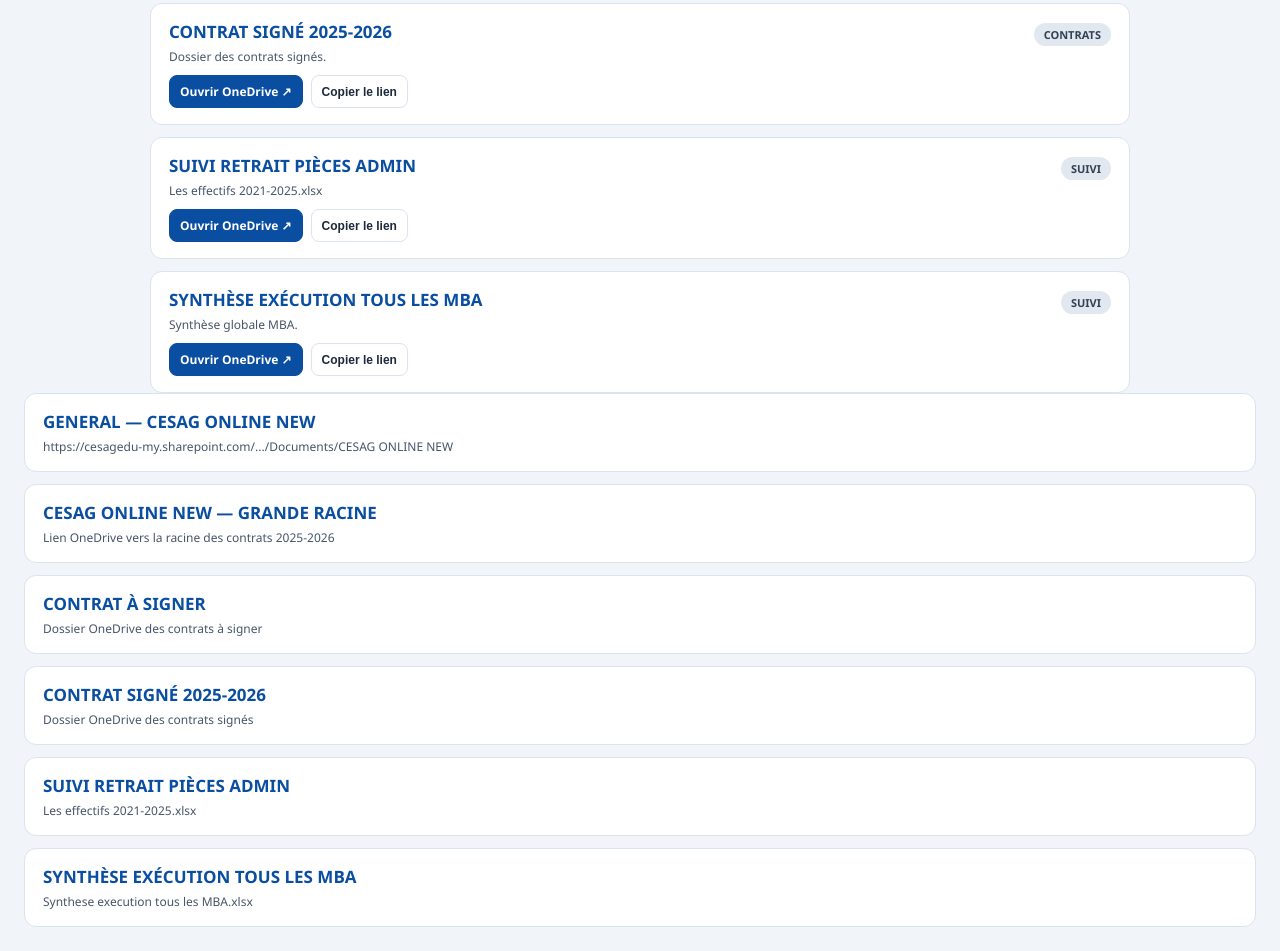
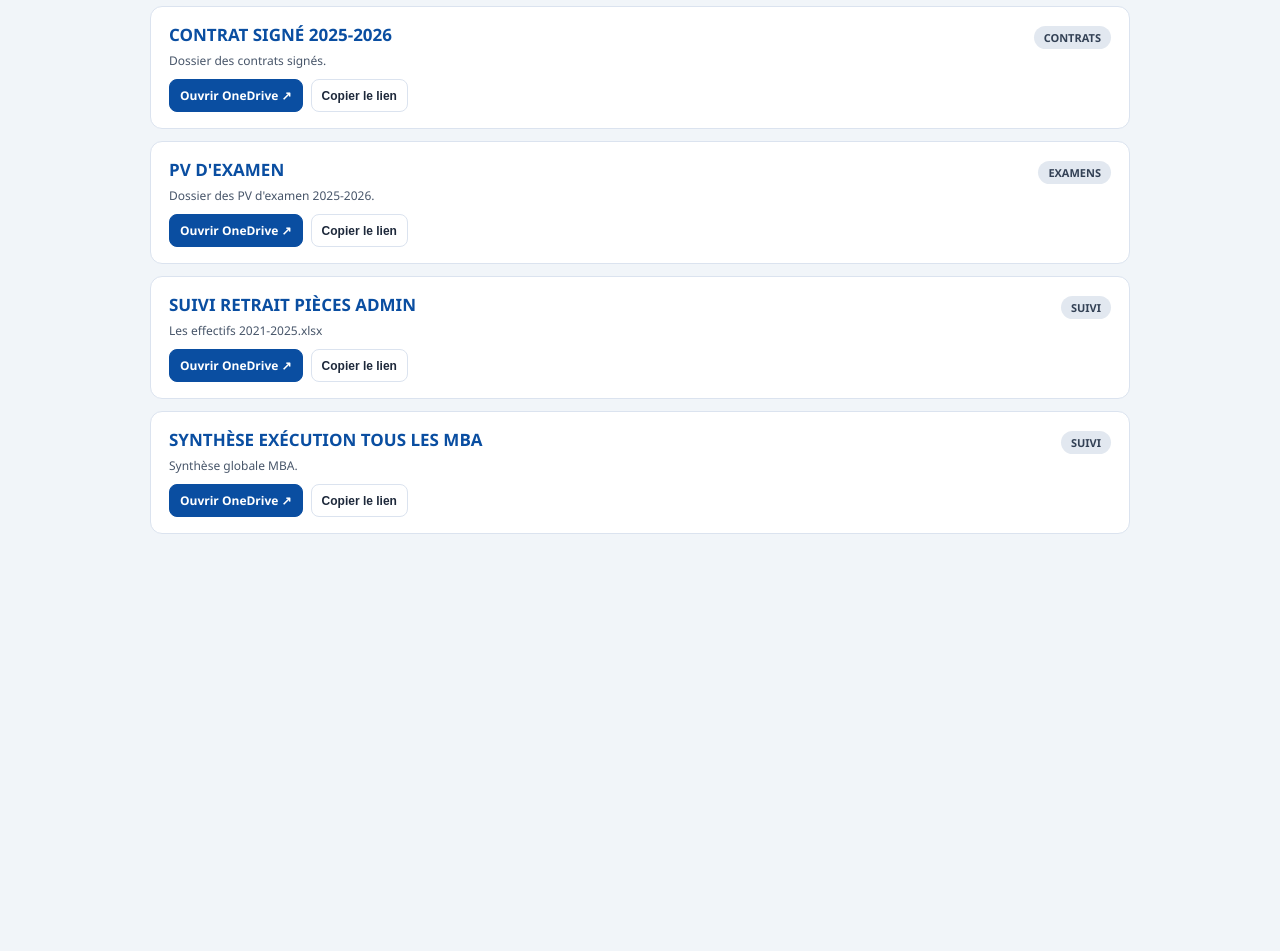
Before and after one commit to oscarkakpo-create/cockpitdigitalperso, a plain HTML site: page cesag-online-2026-admin.html in a window 1280 px wide. Shown: the part 582-1533 px from the top of the page. After the commit the page ends 1140 px from the top, so only its background shows below. Drawn offline with Linux system fonts and the light colour scheme.

Commit message:
Ajoute le lien PV d'examen et supprime les doublons en zone administrative

```diff
--- a/cesag-online-2026-admin.html
+++ b/cesag-online-2026-admin.html
@@ -6,7 +6,6 @@
   <title>CESAG ONLINE 2026 — Zone Administrative</title>
   <style>
     :root{--bg:#f1f5f9;--card:#fff;--ink:#0f172a;--muted:#475569;--brand:#0b6b3a;--brand2:#0a4ea1;--line:#dbe3ef;--pill:#e2e8f0}
-    :root{--bg:#f1f5f9;--card:#ffffff;--ink:#0f172a;--muted:#475569;--brand:#0b6b3a;--brand2:#0a4ea1;--line:#dbe3ef}
     *{box-sizing:border-box;margin:0;padding:0}
     body{font-family:"Segoe UI",system-ui,sans-serif;background:var(--bg);color:var(--ink);padding:24px}
     .wrap{max-width:980px;margin:0 auto}
@@ -25,11 +24,6 @@
     .btn{border:1px solid var(--line);border-radius:8px;padding:7px 10px;font-size:12px;font-weight:700;text-decoration:none;cursor:pointer}
     .btn.open{background:#0a4ea1;color:#fff;border-color:#0a4ea1}
     .btn.copy{background:#fff;color:#1e293b}
-    .links{display:grid;gap:12px}
-    .link-card{display:block;background:var(--card);border:1.5px solid var(--line);border-radius:12px;padding:16px 18px;text-decoration:none;color:inherit;transition:.15s}
-    .link-card:hover{transform:translateY(-2px);border-color:var(--brand2);box-shadow:0 8px 22px rgba(10,78,161,.13)}
-    .link-title{font-size:17px;font-weight:800;color:var(--brand2);margin-bottom:5px}
-    .link-url{font-size:12px;color:var(--muted);word-break:break-all}
   </style>
 </head>
 <body>
@@ -49,12 +43,21 @@
       {tag:'CONTRATS', title:'CESAG ONLINE NEW — GRANDE RACINE', url:'https://cesagedu-my.sharepoint.com/personal/dfoad_cesag_edu_sn/_layouts/15/onedrive.aspx?e=5%3A4bf92aa8fea746e7a265972c6680f660&sharingv2=true&fromShare=true&at=9&CT=1778587210291&OR=OWA%2DNT%2DMail&CID=609fd54f%2Dab56%2Dc840%2D102a%2D8f3248d92557&id=%2Fpersonal%2Fdfoad%5Fcesag%5Fedu%5Fsn%2FDocuments%2FCESAG%20ONLINE%20NEW%2FParcours%20de%20formation%2FLes%20contrats%2FContrats%202025%2D2026&FolderCTID=0x012000A86C25B264697C459F0C3BA7F0294580&view=0', desc:'Racine des contrats 2025-2026.'},
       {tag:'CONTRATS', title:'CONTRAT À SIGNER', url:'https://cesagedu-my.sharepoint.com/personal/dfoad_cesag_edu_sn/_layouts/15/onedrive.aspx?id=%2Fpersonal%2Fdfoad%5Fcesag%5Fedu%5Fsn%2FDocuments%2FCESAG%20ONLINE%20NEW%2FParcours%20de%20formation%2FLes%20contrats%2FContrats%202025%2D2026%2FContrat%20%C3%A0%20signer&viewid=afdd48c0%2D02a7%2D45d8%2Da246%2Df6b7a9e844d9&sharingv2=true&fromShare=true&at=9&CT=1778587210291&OR=OWA%2DNT%2DMail&CID=609fd54f%2Dab56%2Dc840%2D102a%2D8f3248d92557&FolderCTID=0x012000A86C25B264697C459F0C3BA7F0294580&view=0', desc:'Dossier des contrats à signer.'},
       {tag:'CONTRATS', title:'CONTRAT SIGNÉ 2025-2026', url:'https://cesagedu-my.sharepoint.com/personal/dfoad_cesag_edu_sn/_layouts/15/onedrive.aspx?id=%2Fpersonal%2Fdfoad%5Fcesag%5Fedu%5Fsn%2FDocuments%2FCESAG%20ONLINE%20NEW%2FParcours%20de%20formation%2FLes%20contrats%2FContrats%202025%2D2026%2FContrat%20Sign%C3%A9%202025%2D2026&viewid=afdd48c0%2D02a7%2D45d8%2Da246%2Df6b7a9e844d9&sharingv2=true&fromShare=true&at=9&CT=1778587210291&OR=OWA%2DNT%2DMail&CID=609fd54f%2Dab56%2Dc840%2D102a%2D8f3248d92557&FolderCTID=0x012000A86C25B264697C459F0C3BA7F0294580&view=0', desc:'Dossier des contrats signés.'},
+      {tag:'EXAMENS', title:"PV D'EXAMEN", url:'https://cesagedu-my.sharepoint.com/personal/dfoad_cesag_edu_sn/_layouts/15/onedrive.aspx?id=%2Fpersonal%2Fdfoad%5Fcesag%5Fedu%5Fsn%2FDocuments%2FCESAG%20ONLINE%20NEW%2FParcours%20de%20formation%2F2025%2D2026%2FPV%20D%27EXAMEN&viewid=afdd48c0%2D02a7%2D45d8%2Da246%2Df6b7a9e844d9', desc:"Dossier des PV d'examen 2025-2026."},
       {tag:'SUIVI', title:'SUIVI RETRAIT PIÈCES ADMIN', url:'https://cesagedu-my.sharepoint.com/:x:/r/personal/dfoad_cesag_edu_sn/_layouts/15/Doc.aspx?sourcedoc=%7BCF3956D6-B831-4E28-9089-2D4FD3376E75%7D&file=Les%20effectifs%202021-2025.xlsx&action=default&mobileredirect=true', desc:'Les effectifs 2021-2025.xlsx'},
       {tag:'SUIVI', title:'SYNTHÈSE EXÉCUTION TOUS LES MBA', url:'https://cesagedu-my.sharepoint.com/:x:/r/personal/dfoad_cesag_edu_sn/_layouts/15/Doc.aspx?sourcedoc=%7B724E130E-CA32-4F8D-90B6-976D1F00224C%7D&file=Synthese%20execution%20tous%20les%20MBA.xlsx&action=default&mobileredirect=true', desc:'Synthèse globale MBA.'}
     ];
 
+    const seen = new Set();
+    const deduped = resources.filter((item) => {
+      const key = item.url.trim();
+      if (seen.has(key)) return false;
+      seen.add(key);
+      return true;
+    });
+
     const mount = document.getElementById('links');
-    resources.forEach((r)=>{
+    deduped.forEach((r)=>{
       const card = document.createElement('article');
       card.className = 'link-card';
       card.innerHTML = `<div class="row"><div class="link-title">${r.title}</div><span class="pill">${r.tag}</span></div><div class="link-url">${r.desc}</div><div class="actions"><a class="btn open" href="${r.url}" target="_blank" rel="noopener">Ouvrir OneDrive ↗</a><button class="btn copy" data-url="${r.url}">Copier le lien</button></div>`;
@@ -69,34 +72,5 @@
       setTimeout(()=>btn.textContent='Copier le lien',1200);
     });
   </script>
-    </section>
-
-    <section class="links">
-      <a class="link-card" target="_blank" rel="noopener" href="https://cesagedu-my.sharepoint.com/personal/dfoad_cesag_edu_sn/_layouts/15/onedrive.aspx?id=%2Fpersonal%2Fdfoad%5Fcesag%5Fedu%5Fsn%2FDocuments%2FCESAG%20ONLINE%20NEW">
-        <div class="link-title">GENERAL — CESAG ONLINE NEW</div>
-        <div class="link-url">https://cesagedu-my.sharepoint.com/.../Documents/CESAG ONLINE NEW</div>
-      </a>
-      <a class="link-card" target="_blank" rel="noopener" href="https://cesagedu-my.sharepoint.com/personal/dfoad_cesag_edu_sn/_layouts/15/onedrive.aspx?e=5%3A4bf92aa8fea746e7a265972c6680f660&sharingv2=true&fromShare=true&at=9&CT=1778587210291&OR=OWA%2DNT%2DMail&CID=609fd54f%2Dab56%2Dc840%2D102a%2D8f3248d92557&id=%2Fpersonal%2Fdfoad%5Fcesag%5Fedu%5Fsn%2FDocuments%2FCESAG%20ONLINE%20NEW%2FParcours%20de%20formation%2FLes%20contrats%2FContrats%202025%2D2026&FolderCTID=0x012000A86C25B264697C459F0C3BA7F0294580&view=0">
-        <div class="link-title">CESAG ONLINE NEW — GRANDE RACINE</div>
-        <div class="link-url">Lien OneDrive vers la racine des contrats 2025-2026</div>
-      </a>
-      <a class="link-card" target="_blank" rel="noopener" href="https://cesagedu-my.sharepoint.com/personal/dfoad_cesag_edu_sn/_layouts/15/onedrive.aspx?id=%2Fpersonal%2Fdfoad%5Fcesag%5Fedu%5Fsn%2FDocuments%2FCESAG%20ONLINE%20NEW%2FParcours%20de%20formation%2FLes%20contrats%2FContrats%202025%2D2026%2FContrat%20%C3%A0%20signer&viewid=afdd48c0%2D02a7%2D45d8%2Da246%2Df6b7a9e844d9&sharingv2=true&fromShare=true&at=9&CT=1778587210291&OR=OWA%2DNT%2DMail&CID=609fd54f%2Dab56%2Dc840%2D102a%2D8f3248d92557&FolderCTID=0x012000A86C25B264697C459F0C3BA7F0294580&view=0">
-        <div class="link-title">CONTRAT À SIGNER</div>
-        <div class="link-url">Dossier OneDrive des contrats à signer</div>
-      </a>
-      <a class="link-card" target="_blank" rel="noopener" href="https://cesagedu-my.sharepoint.com/personal/dfoad_cesag_edu_sn/_layouts/15/onedrive.aspx?id=%2Fpersonal%2Fdfoad%5Fcesag%5Fedu%5Fsn%2FDocuments%2FCESAG%20ONLINE%20NEW%2FParcours%20de%20formation%2FLes%20contrats%2FContrats%202025%2D2026%2FContrat%20Sign%C3%A9%202025%2D2026&viewid=afdd48c0%2D02a7%2D45d8%2Da246%2Df6b7a9e844d9&sharingv2=true&fromShare=true&at=9&CT=1778587210291&OR=OWA%2DNT%2DMail&CID=609fd54f%2Dab56%2Dc840%2D102a%2D8f3248d92557&FolderCTID=0x012000A86C25B264697C459F0C3BA7F0294580&view=0">
-        <div class="link-title">CONTRAT SIGNÉ 2025-2026</div>
-        <div class="link-url">Dossier OneDrive des contrats signés</div>
-      </a>
-      <a class="link-card" target="_blank" rel="noopener" href="https://cesagedu-my.sharepoint.com/:x:/r/personal/dfoad_cesag_edu_sn/_layouts/15/Doc.aspx?sourcedoc=%7BCF3956D6-B831-4E28-9089-2D4FD3376E75%7D&file=Les%20effectifs%202021-2025.xlsx&action=default&mobileredirect=true">
-        <div class="link-title">SUIVI RETRAIT PIÈCES ADMIN</div>
-        <div class="link-url">Les effectifs 2021-2025.xlsx</div>
-      </a>
-      <a class="link-card" target="_blank" rel="noopener" href="https://cesagedu-my.sharepoint.com/:x:/r/personal/dfoad_cesag_edu_sn/_layouts/15/Doc.aspx?sourcedoc=%7B724E130E-CA32-4F8D-90B6-976D1F00224C%7D&file=Synthese%20execution%20tous%20les%20MBA.xlsx&action=default&mobileredirect=true">
-        <div class="link-title">SYNTHÈSE EXÉCUTION TOUS LES MBA</div>
-        <div class="link-url">Synthese execution tous les MBA.xlsx</div>
-      </a>
-    </section>
-  </div>
 </body>
 </html>
```
